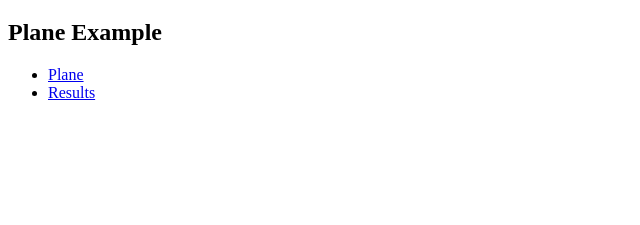
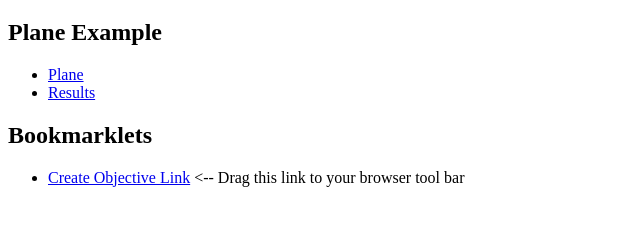
Before and after one commit to ICC-Code/icc-code.github.io, a plain HTML site: page index.html in a window 1280 px wide. Shown: the part 61-286 px from the top of the page, without its empty margins (0-640 px from the left). Drawn offline with Linux system fonts and the light colour scheme.

Commit message:
Added bookmarklets

```diff
--- a/index.html
+++ b/index.html
@@ -14,6 +14,10 @@
         <li><a href="plane.html">Plane</a></li>
         <li><a href="results.html">Results</a></li>
     </ul>
+    <h2>Bookmarklets</h2>
+    <ul>
+        <li><a href='javascript:var prelink="https://objprd.council.ipswich.qld.gov.au/id:";var postlink="/document/versions/published";navigator.clipboard.readText().then((clippedid)=>/^((A)\d{7})$/.test(clippedid)?navigator.clipboard.writeText(prelink+clippedid+postlink):alert(%22No%20Objective%20Document%20ID%20found%20on%20clipboard.%22));'>Create Objective Link</a> <-- Drag this link to your browser tool bar</li>
+    </ul>
 </body>
 
 </html>
```
